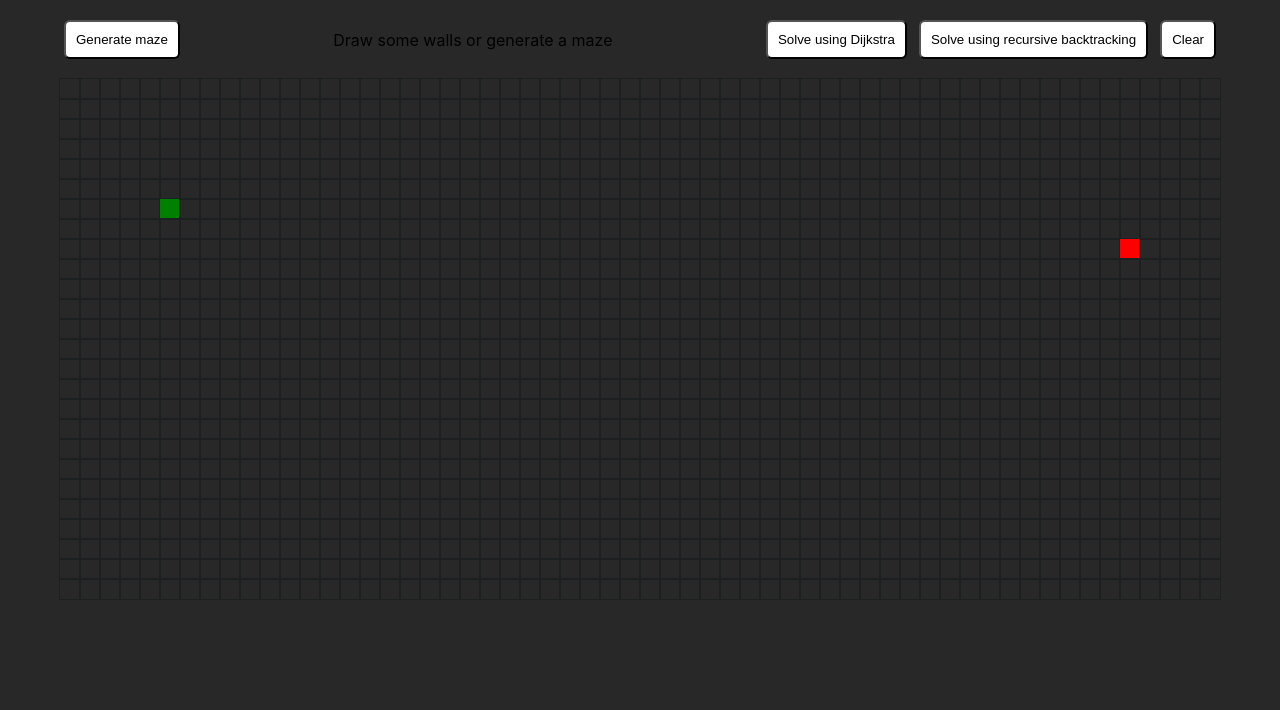
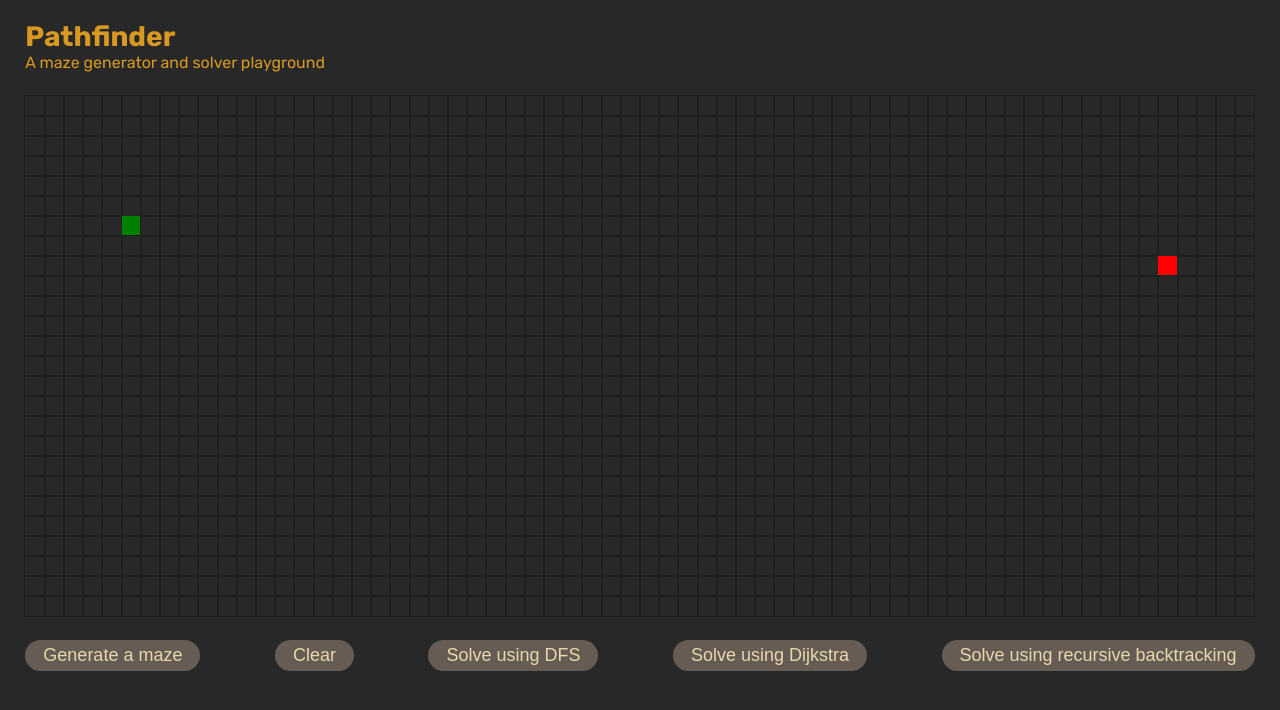
Before and after one commit to tomdaniels/pathfinder, a Next.js app: page / in a window 1280 px wide. Shown: the top 710 px of the page. Built offline with nearby package versions, Linux system fonts and the light colour scheme.

Commit message:
WIP ui changes

```diff
--- a/src/components/button-group.js
+++ /dev/null
@@ -1,35 +0,0 @@
-import styles from "../styles/ButtonGroup.module.css";
-
-export default function ButtonGroup({
-  generateMaze,
-  visualiseAlgo,
-  locked,
-  clear,
-
-  children,
-}) {
-  return (
-    <div className={styles.container}>
-      <div>
-        <button
-          disabled={locked}
-          onClick={() => generateMaze("recursive-division")}
-        >
-          Generate maze
-        </button>
-      </div>
-      {children}
-      <div className={styles.right}>
-        <button disabled={locked} onClick={() => visualiseAlgo("dijkstra")}>
-          Solve using Dijkstra
-        </button>
-        <button disabled={locked} onClick={() => visualiseAlgo("backtracker")}>
-          Solve using recursive backtracking
-        </button>
-        <button disabled={locked} onClick={() => clear()}>
-          Clear
-        </button>
-      </div>
-    </div>
-  );
-}
--- /dev/null
+++ b/src/components/control-group.js
@@ -0,0 +1,33 @@
+import styles from "../styles/ButtonGroup.module.css";
+
+export default function ControlGroup({
+  generateMaze,
+  visualiseAlgo,
+  locked,
+  clear,
+
+  children,
+}) {
+  return (
+    <div className={styles.container}>
+      <button
+        disabled={locked}
+        onClick={() => generateMaze("recursive-division")}
+      >
+        Generate a maze
+      </button>
+      <button disabled={locked} onClick={() => clear()}>
+        Clear
+      </button>
+      <button disabled={locked} onClick={() => visualiseAlgo("dfs")}>
+        Solve using DFS
+      </button>
+      <button disabled={locked} onClick={() => visualiseAlgo("dijkstra")}>
+        Solve using Dijkstra
+      </button>
+      <button disabled={locked} onClick={() => visualiseAlgo("backtracker")}>
+        Solve using recursive backtracking
+      </button>
+    </div>
+  );
+}
--- a/src/components/visulaiser.js
+++ b/src/components/visulaiser.js
@@ -4,7 +4,7 @@ import mazeGenerators from "../algo/maze/generators";
 import mazeSolvers from "../algo/maze/solvers";
 
 import Node from "./node";
-import ButtonGroup from "./button-group";
+import ControlGroup from "./control-group";
 
 import updateNodeStyles from "../utils/update-node-style";
 import { clearNodes, toggleWalls, generateGrid } from "../utils";
@@ -126,7 +126,7 @@ export default function Visualiser({ gridCnfg }) {
     const wallsToAnimate = generator(
       grid,
       2,
-      GRID_ROW_LENGTH - 2,
+      GRID_ROW_LENGTH - 1,
       2,
       GRID_COL_LENGTH - 3
     );
@@ -180,14 +180,10 @@ export default function Visualiser({ gridCnfg }) {
 
   return (
     <div className={styles.container}>
-      <ButtonGroup
-        visualiseAlgo={visualiseAlgo}
-        generateMaze={generateMaze}
-        locked={locked}
-        clear={clear}
-      >
-        Draw some walls or generate a maze
-      </ButtonGroup>
+      <div>
+        <h1>Pathfinder</h1>
+        <p>A maze generator and solver playground</p>
+      </div>
       <div className={styles.grid}>
         {grid.map((row, rowIdx) => (
           <div key={rowIdx} className={styles.row}>
@@ -208,6 +204,12 @@ export default function Visualiser({ gridCnfg }) {
           </div>
         ))}
       </div>
+      <ControlGroup
+        visualiseAlgo={visualiseAlgo}
+        generateMaze={generateMaze}
+        locked={locked}
+        clear={clear}
+      />
     </div>
   );
 }
--- a/src/pages/index.js
+++ b/src/pages/index.js
@@ -17,7 +17,7 @@ export default function PathFinder() {
   });
 
   useEffect(() => {
-    const GRID_COL_LENGTH = Math.floor(window.innerWidth / 22);
+    const GRID_COL_LENGTH = Math.floor(window.innerWidth / 20);
     const GRID_ROW_LENGTH = Math.floor(window.innerHeight / 30);
 
     setGridCnfg({
--- a/src/styles/ButtonGroup.module.css
+++ b/src/styles/ButtonGroup.module.css
@@ -1,39 +1,34 @@
 .container {
-  width: 90%;
   display: flex;
-  gap: 12px;
-  align-items: center;
   justify-content: space-between;
-  margin: 20px auto 20px auto;
+  gap: 16px;
   animation-name: fadeIn;
   animation-duration: 1.5s;
   animation-timing-function: ease-in;
   animation-delay: 1;
 }
-
-.right {
-  display: flex;
-  gap: 12px;
+.container button {
+  border-radius: 50px;
+  color: #e7d7ad;
+  background-color: #665c54;
+  transform: scale(1);
 }
 
-.container button {
-  padding: 10px;
-  border-radius: 6px;
-  background-color: #fff;
+.container button:hover {
+  box-shadow: 0 5px 2px #32302f;
+  animation: pop;
+  animation-duration: 1.5s;
+  animation-timing-function: cubic-bezier(0.075, 0.82, 0.165, 1);
+  transform: scale(1.1);
 }
-.container button:hover {
-  padding: 10px;
-  border-radius: 6px;
-  background-color: #fff;
-  box-shadow: 1px 2px #eee;
-}
+/*
 
 .container button:disabled {
   background-color: #eee;
   cursor: not-allowed;
   pointer-events: none;
 }
-
+*/
 @keyframes fadeIn {
   0% {
     opacity: 0;
@@ -47,3 +42,9 @@
     opacity: 1;
   }
 }
+
+@keyframes pop {
+  50% {
+    transform: scale(1.1);
+  }
+}
--- a/src/styles/Grid.module.css
+++ b/src/styles/Grid.module.css
@@ -1,10 +1,13 @@
-.grid {
+.container {
+  display: flex;
+  flex-direction: column;
+  width: 98%;
   margin: 0 auto;
+  gap: 24px;
 }
 
 .row {
   display: flex;
   justify-content: center;
   flex-wrap: nowrap;
-  flex-shrink: 1;
 }
--- a/src/styles/Node.module.css
+++ b/src/styles/Node.module.css
@@ -6,10 +6,12 @@
 }
 
 .nodeFinish {
+  outline: none;
   background-color: red;
 }
 
 .nodeStart {
+  outline: none;
   background-color: green;
 }
 
--- a/src/styles/globals.css
+++ b/src/styles/globals.css
@@ -7,17 +7,37 @@ body {
     Ubuntu, Cantarell, Fira Sans, Droid Sans, Helvetica Neue, sans-serif;
 }
 
+h1 {
+  color: #d79921;
+  font-family: "Rubik", cursive;
+  font-size: 28px;
+  margin: 0;
+  margin-top: 20px;
+}
+
 a {
   color: inherit;
   text-decoration: none;
+}
+
+p {
+  margin: 0;
+  color: #d79921;
+  font-family: "Rubik", cursive;
 }
 
 * {
   box-sizing: border-box;
 }
 
-.grid {
+button {
+  padding: 5px 18px;
+  font-size: 18px;
+  border: none;
+}
+
+/* .grid {
   display: flex;
   flex-direction: column;
   width: 100vw;
-}
+} */
```
